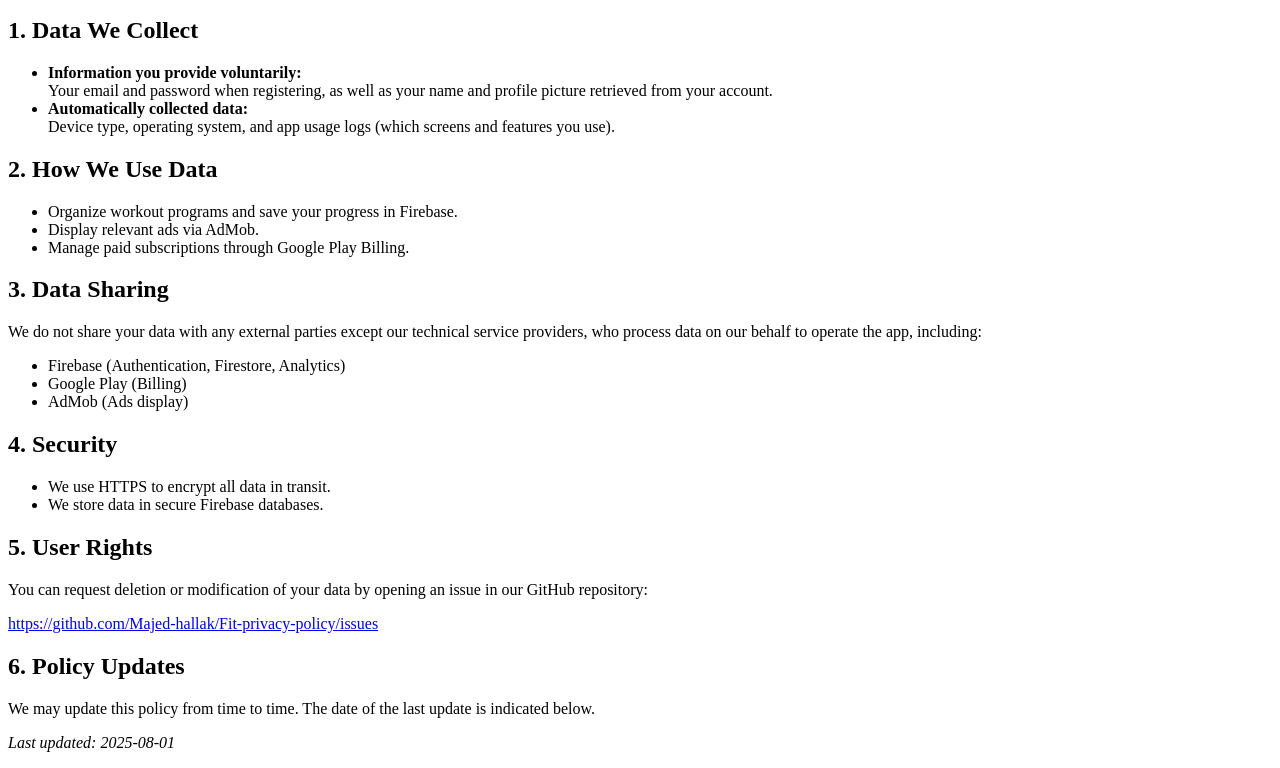
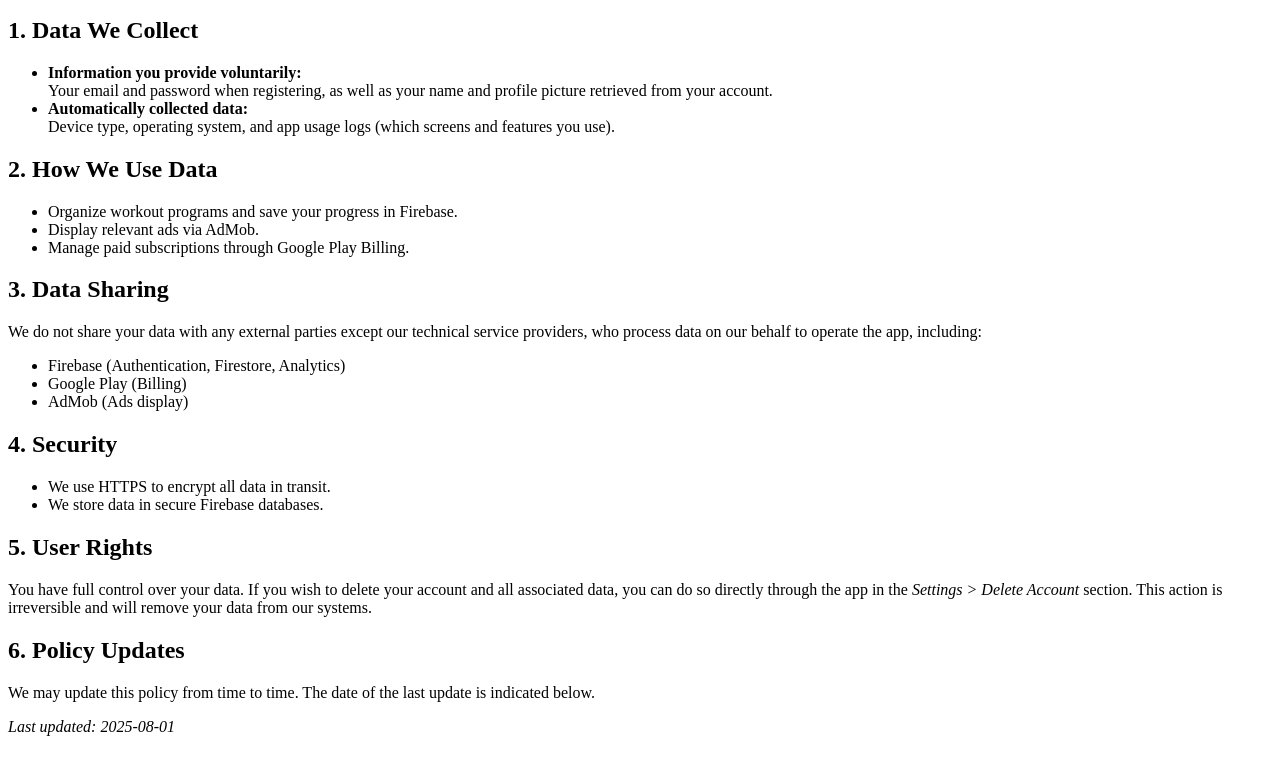
Before and after one commit to Majed-hallak/Fit-privacy-policy, a plain HTML site: page index.html in a window 1280 px wide. Shown: the part 101-869 px from the top of the page. Drawn offline with Linux system fonts and the light colour scheme.

Commit message:
Privacy policy1

```diff
--- a/index.html
+++ b/index.html
@@ -38,9 +38,8 @@
   </ul>
 
   <h2>5. User Rights</h2>
-  <p>You can request deletion or modification of your data by opening an issue in our GitHub repository:</p>
-  <p><a href="https://github.com/Majed-hallak/Fit-privacy-policy/issues" target="_blank">https://github.com/Majed-hallak/Fit-privacy-policy/issues</a></p>
-
+  <p>You have full control over your data.
+If you wish to delete your account and all associated data, you can do so directly through the app in the <i>Settings > Delete Account</i>  section. This action is irreversible and will remove your data from our systems.</p>
   <h2>6. Policy Updates</h2>
   <p>We may update this policy from time to time. The date of the last update is indicated below.</p>
   <p><em>Last updated: 2025-08-01</em></p>
```
